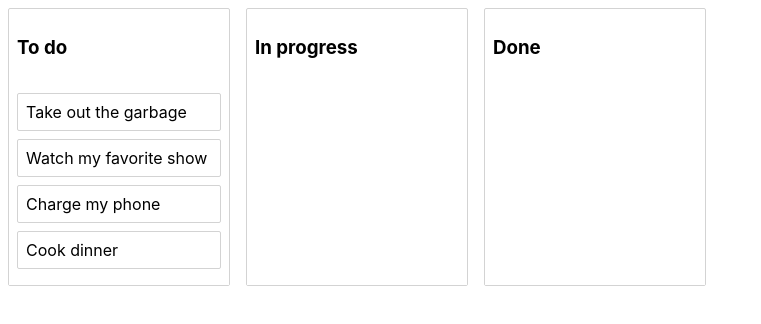
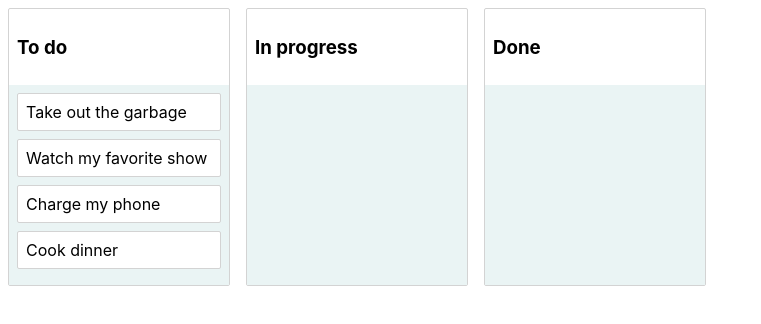
Before and after one commit to michellekaplan7/kanban-project-board, a React (Create React App) app: page /projectboard in a window 1280 px wide. Shown: the top 324 px of the page, without its empty margins (0-761 px from the left). Built offline with nearby package versions, Linux system fonts and the light colour scheme.

Commit message:
Add default CSS for back drop

```diff
--- a/src/components/Column/Column.js
+++ b/src/components/Column/Column.js
@@ -10,7 +10,6 @@ const Container = styled.div`
   background-color: white;
   border-radius: 2px;
   width: 220px;
-
   display: flex;
   flex-direction: column;
 `;
@@ -21,7 +20,7 @@ const TaskList = styled.div`
   padding: 8px;
   transition: background-color 0.2s ease;
   background-color: ${(props) =>
-    props.isDraggingOver ? "skyblue" : "inherit"};
+    props.isDraggingOver ? "#b8d0eb" : "#eaf4f4"};
   flex-grow: 1;
   min-height: 100px;
 `;
--- a/src/components/Task/Task.js
+++ b/src/components/Task/Task.js
@@ -7,7 +7,7 @@ const Container = styled.div`
   border-radius: 2px;
   padding: 8px;
   margin-bottom: 8px;
-  background-color: ${(props) => (props.isDragging ? "lightgreen" : "white")};
+  background-color: ${(props) => (props.isDragging ? "#b298dc" : "white")};
 `;
 
 class Task extends Component {
```
